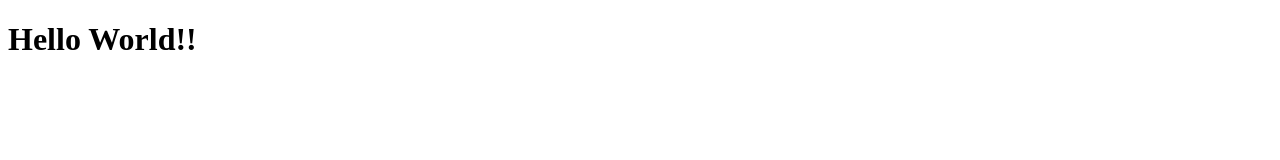
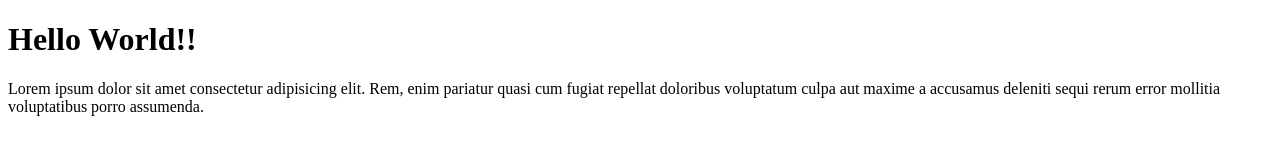
Before and after one commit to Ftrlst/latihan-remote, a plain HTML site: page index.html in a window 1280 px wide. Drawn offline with Linux system fonts and the light colour scheme.

Commit message:
Menambahkan paragraf di index.html

```diff
--- a/index.html
+++ b/index.html
@@ -7,5 +7,12 @@
 </head>
 <body>
     <h1>Hello World!!</h1>
+
+    <p>Lorem ipsum dolor sit amet consectetur adipisicing elit.
+        Rem, enim pariatur quasi cum fugiat repellat doloribus
+        voluptatum culpa aut maxime a accusamus deleniti sequi
+        rerum error mollitia voluptatibus porro assumenda.
+    </p>
+
 </body>
 </html>
```
